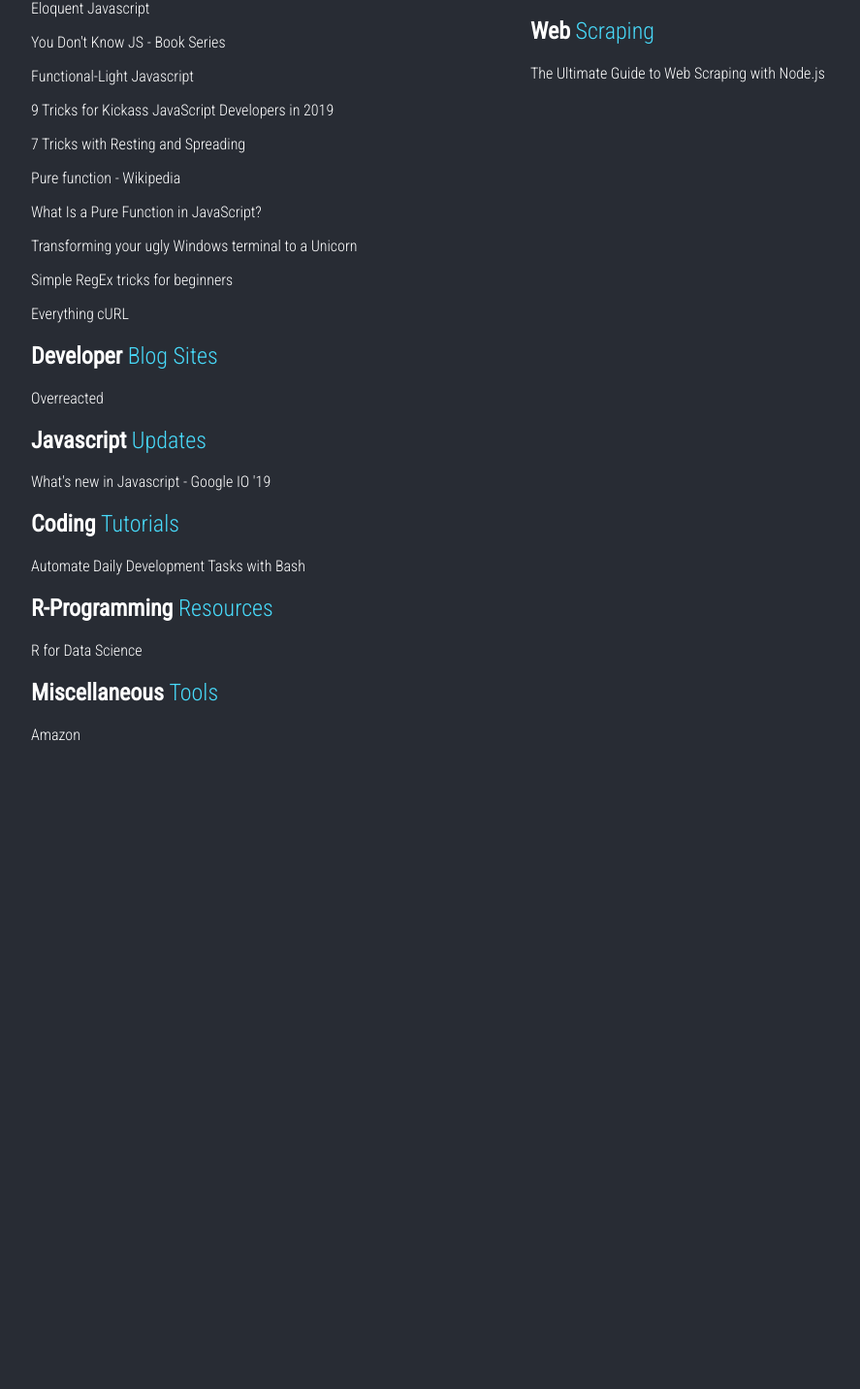
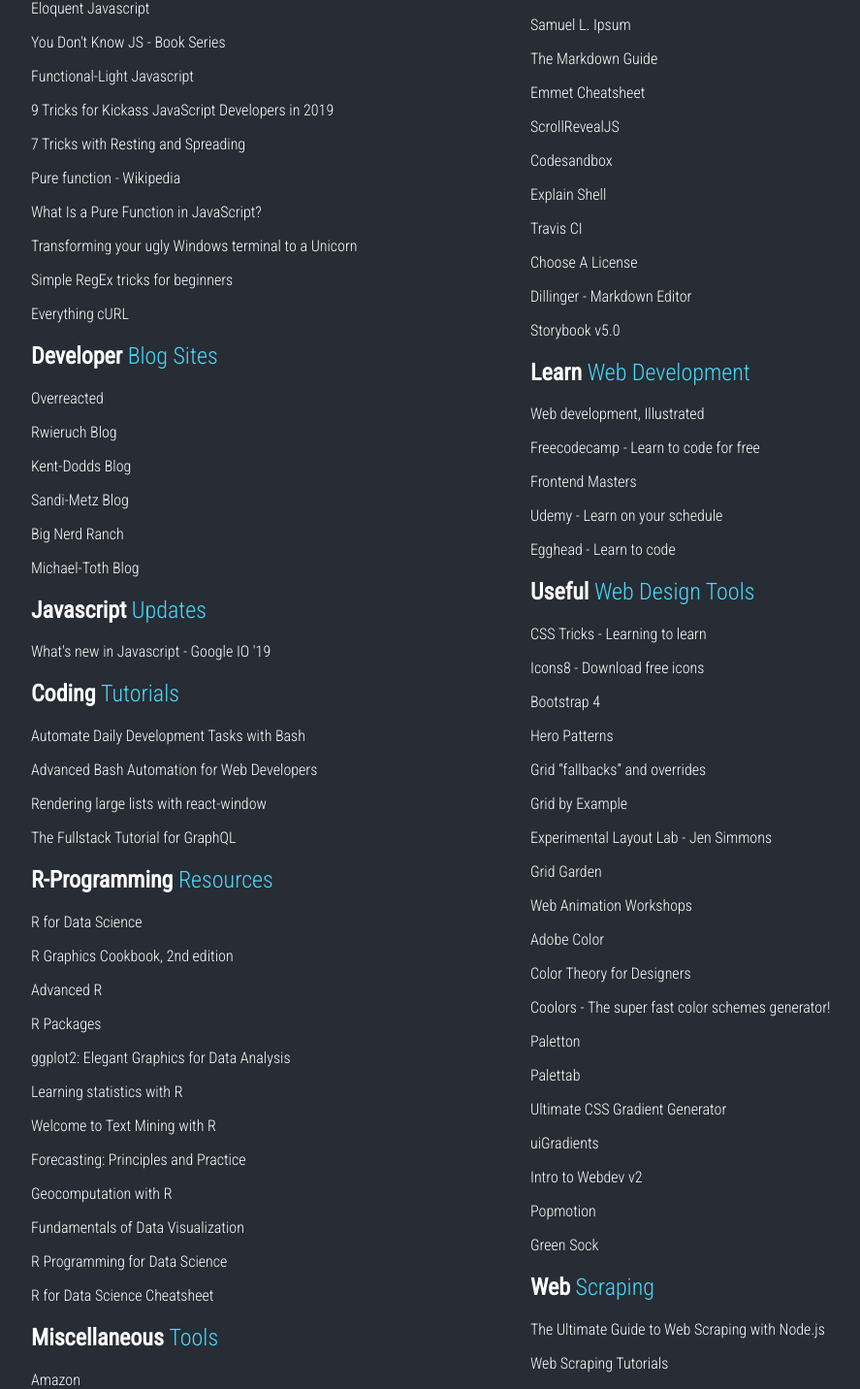
Before and after one commit to siegblink/webdev-resources, a React (Create React App) app: page / in a window 1280 px wide. Shown: the part 357-1789 px from the top of the page at 97% size, without its empty margins (108-995 px from the left). Before the commit the page ends 1148 px from the top, so only its background shows below. Built offline with nearby package versions, Linux system fonts and the light colour scheme.

Commit message:
Update title in index.html and refactor everything in data directory

```diff
--- a/public/index.html
+++ b/public/index.html
@@ -23,7 +23,7 @@
       href="https://fonts.googleapis.com/css?family=Roboto+Condensed:300,400"
       rel="stylesheet"
     />
-    <title>React App</title>
+    <title>WebDev Resources</title>
   </head>
   <body>
     <noscript>You need to enable JavaScript to run this app.</noscript>
--- a/src/data/codingTutorials.js
+++ b/src/data/codingTutorials.js
@@ -5,7 +5,20 @@
       {
         name: 'Automate Daily Development Tasks with Bash',
         url:
-          'https://egghead.io/courses/automate-daily-development-tasks-with-bash?utm_source=newsletter&amp%3Butm_medium=email&utm_medium=email',
+          'https://egghead.io/courses/automate-daily-development-tasks-with-bash?utm_source=newsletter&%3Butm_medium=email&utm_medium=email',
+      },
+      {
+        name: 'Advanced Bash Automation for Web Developers',
+        url:
+          'https://egghead.io/courses/advanced-bash-automation-for-web-developers?utm_content=advanced-bash-automation-for-web-developers&%3Butm_medium=email&%3Butm_source=drip&%3Butm_term=bash&utm_medium=email',
+      },
+      {
+        name: 'Rendering large lists with react-window',
+        url: 'https://addyosmani.com/blog/react-window/',
+      },
+      {
+        name: 'The Fullstack Tutorial for GraphQL',
+        url: 'https://www.howtographql.com/',
       },
     ],
   }
--- a/src/data/developerBlogSites.js
+++ b/src/data/developerBlogSites.js
@@ -6,6 +6,26 @@
         name: 'Overreacted',
         url: 'https://overreacted.io/',
       },
+      {
+        name: 'Rwieruch Blog',
+        url: 'https://www.robinwieruch.de/',
+      },
+      {
+        name: 'Kent-Dodds Blog',
+        url: 'https://kentcdodds.com/blog',
+      },
+      {
+        name: 'Sandi-Metz Blog',
+        url: 'https://www.sandimetz.com/',
+      },
+      {
+        name: 'Big Nerd Ranch',
+        url: 'https://www.bignerdranch.com/blog/',
+      },
+      {
+        name: 'Michael-Toth Blog',
+        url: 'https://michaeltoth.me/',
+      },
     ],
   }
 }
--- a/src/data/essentialWebTools.js
+++ b/src/data/essentialWebTools.js
@@ -6,6 +6,54 @@
         name: 'Github: Built for Developers',
         url: 'https://github.com/',
       },
+      {
+        name: 'Git Documentation',
+        url: 'https://www.git-scm.com/docs/git/2.21.0',
+      },
+      {
+        name: 'Oh Shit Git',
+        url: 'https://ohshitgit.com/',
+      },
+      {
+        name: 'Samuel L. Ipsum',
+        url: 'https://slipsum.com/',
+      },
+      {
+        name: 'The Markdown Guide',
+        url: 'https://www.markdownguide.org/',
+      },
+      {
+        name: 'Emmet Cheatsheet',
+        url: 'https://docs.emmet.io/cheat-sheet/',
+      },
+      {
+        name: 'ScrollRevealJS',
+        url: 'https://scrollrevealjs.org/',
+      },
+      {
+        name: 'Codesandbox',
+        url: 'https://codesandbox.io/dashboard/recent',
+      },
+      {
+        name: 'Explain Shell',
+        url: 'https://explainshell.com/',
+      },
+      {
+        name: 'Travis CI',
+        url: 'https://travis-ci.com/',
+      },
+      {
+        name: 'Choose A License',
+        url: 'https://choosealicense.com/',
+      },
+      {
+        name: 'Dillinger - Markdown Editor',
+        url: 'https://dillinger.io/',
+      },
+      {
+        name: 'Storybook v5.0',
+        url: 'https://storybook.js.org/',
+      },
     ],
   }
 }
--- a/src/data/everythingReact.js
+++ b/src/data/everythingReact.js
@@ -6,6 +6,19 @@
         name: 'React - Docs',
         url: 'https://reactjs.org/docs/getting-started.html',
       },
+      {
+        name: 'Next',
+        url: 'https://nextjs.org/',
+      },
+      {
+        name: 'Gatsby',
+        url: 'https://www.gatsbyjs.org/',
+      },
+      {
+        name: 'Loadable Components',
+        url:
+          'https://www.smooth-code.com/open-source/loadable-components/docs/getting-started/',
+      },
     ],
   }
 }
--- a/src/data/learnWebDevelopment.js
+++ b/src/data/learnWebDevelopment.js
@@ -3,8 +3,24 @@
     title: 'Learn Web Development',
     links: [
       {
-        name: 'Web Development, Illustrated',
+        name: 'Web development, Illustrated',
         url: 'https://illustrated.dev/',
+      },
+      {
+        name: 'Freecodecamp - Learn to code for free',
+        url: 'https://www.freecodecamp.org/',
+      },
+      {
+        name: 'Frontend Masters',
+        url: 'https://frontendmasters.com/',
+      },
+      {
+        name: 'Udemy - Learn on your schedule',
+        url: 'https://www.udemy.com/',
+      },
+      {
+        name: 'Egghead - Learn to code',
+        url: 'https://egghead.io/',
       },
     ],
   }
--- a/src/data/miscellaneousTools.js
+++ b/src/data/miscellaneousTools.js
@@ -6,6 +6,19 @@
         name: 'Amazon',
         url: 'https://www.amazon.com/ref=nav_logo',
       },
+      {
+        name: 'Dropbox',
+        url: 'https://www.dropbox.com/login',
+      },
+      {
+        name: 'Twitter',
+        url: 'https://twitter.com/',
+      },
+      {
+        name: 'Messenger',
+        url:
+          'https://www.messenger.com/login.php?next=https%3A%2F%2Fwww.messenger.com%2Ft%2F1958527114258427',
+      },
     ],
   }
 }
--- a/src/data/mustReadList.js
+++ b/src/data/mustReadList.js
@@ -1,14 +1,88 @@
-import getBookmarks from '../api/getBookmarks'
-
 export default function getMustReadList() {
-  const bookmarks = {
+  return {
     title: 'Must Read List',
-    links: [],
+    links: [
+      {
+        name: 'JavaScript - MDN Web Docs',
+        url: 'https://developer.mozilla.org/en-US/docs/Web/JavaScript',
+      },
+      {
+        name: 'ES5 to ESNext',
+        url:
+          'https://medium.freecodecamp.org/es5-to-esnext-heres-every-feature-added-to-javascript-since-2015-d0c255e13c6e?fbclid=IwAR2YDXteQ5dB8t7ICv-evCuTztTheHSEfywPhvpOLItYPLqyU1ECd1OTAfs',
+      },
+      {
+        name: 'DOM Manipulation in Vanilla JS',
+        url:
+          'https://medium.com/@carlosdaviddacosta/dom-manipulation-in-vanilla-js-2036a568dcd9',
+      },
+      {
+        name: 'The complexity of simple algorithms and data structures in JS',
+        url:
+          'https://medium.freecodecamp.org/the-complexity-of-simple-algorithms-and-data-structures-in-javascript-11e25b29de1e',
+      },
+      {
+        name: 'JavaScript Symbols: But Why?',
+        url:
+          'https://medium.com/intrinsic/javascript-symbols-but-why-6b02768f4a5c',
+      },
+      {
+        name: 'Getting creative with the Console API!',
+        url: 'https://areknawo.com/getting-creative-with-the-console-api/',
+      },
+      {
+        name: 'You-Dont-Need-jQuery',
+        url: 'https://github.com/nefe/You-Dont-Need-jQuery#readme',
+      },
+      {
+        name: 'Frontend Developer Handbook 2019',
+        url: 'https://frontendmasters.com/books/front-end-handbook/2019/#1.1',
+      },
+      {
+        name: 'Eloquent Javascript',
+        url: 'https://eloquentjavascript.net/',
+      },
+      {
+        name: "You Don't Know JS - Book Series",
+        url: 'https://github.com/getify/You-Dont-Know-JS',
+      },
+      {
+        name: 'Functional-Light Javascript',
+        url: 'https://github.com/getify/Functional-Light-JS',
+      },
+      {
+        name: '9 Tricks for Kickass JavaScript Developers in 2019',
+        url:
+          'https://levelup.gitconnected.com/9-tricks-for-kickass-javascript-developers-in-2019-eb01dd3def2a',
+      },
+      {
+        name: '7 Tricks with Resting and Spreading',
+        url:
+          'https://blog.bitsrc.io/6-tricks-with-resting-and-spreading-javascript-objects-68d585bdc83',
+      },
+      {
+        name: 'Pure function - Wikipedia',
+        url: 'https://en.wikipedia.org/wiki/Pure_function',
+      },
+      {
+        name: 'What Is a Pure Function in JavaScript?',
+        url:
+          'https://medium.freecodecamp.org/what-is-a-pure-function-in-javascript-acb887375dfe',
+      },
+      {
+        name: 'Transforming your ugly Windows terminal to a Unicorn',
+        url:
+          'https://medium.com/@blurdylan/transforming-your-ugly-terminal-to-a-unicorn-b83f315a36d1',
+      },
+      {
+        name: 'Simple RegEx tricks for beginners',
+        url:
+          'https://medium.freecodecamp.org/simple-regex-tricks-for-beginners-3acb3fa257cb',
+      },
+      {
+        name: 'Everything cURL',
+        url: 'https://ec.haxx.se/',
+      },
+    ],
   }
-
-  const data = getBookmarks()
-  const mustReadListData = data.slice(0, 18)
-  bookmarks.links = [...mustReadListData]
-
-  return bookmarks
 }
--- a/src/data/rProgrammingResources.js
+++ b/src/data/rProgrammingResources.js
@@ -6,6 +6,51 @@
         name: 'R for Data Science',
         url: 'https://r4ds.had.co.nz/',
       },
+      {
+        name: 'R Graphics Cookbook, 2nd edition',
+        url: 'https://r-graphics.org/',
+      },
+      {
+        name: 'Advanced R',
+        url: 'https://adv-r.hadley.nz/',
+      },
+      {
+        name: 'R Packages',
+        url: 'https://r-pkgs.org/',
+      },
+      {
+        name: 'ggplot2: Elegant Graphics for Data Analysis',
+        url: 'https://github.com/hadley/ggplot2-book',
+      },
+      {
+        name: 'Learning statistics with R',
+        url: 'https://learningstatisticswithr.com/book/',
+      },
+      {
+        name: 'Welcome to Text Mining with R',
+        url: 'https://www.tidytextmining.com/',
+      },
+      {
+        name: 'Forecasting: Principles and Practice',
+        url: 'https://otexts.com/fpp2/',
+      },
+      {
+        name: 'Geocomputation with R',
+        url: 'https://geocompr.robinlovelace.net/',
+      },
+      {
+        name: 'Fundamentals of Data Visualization',
+        url: 'https://serialmentor.com/dataviz/',
+      },
+      {
+        name: 'R Programming for Data Science',
+        url: 'https://bookdown.org/rdpeng/rprogdatascience/',
+      },
+      {
+        name: 'R for Data Science Cheatsheet',
+        url:
+          'https://s3.amazonaws.com/assets.datacamp.com/blog_assets/Tidyverse+Cheat+Sheet.pdf',
+      },
     ],
   }
 }
--- a/src/data/usefulWebDesignTools.js
+++ b/src/data/usefulWebDesignTools.js
@@ -6,6 +6,79 @@
         name: 'CSS Tricks - Learning to learn',
         url: 'https://css-tricks.com/learning-to-learn/',
       },
+      {
+        name: 'Icons8 - Download free icons',
+        url: 'https://icons8.com/',
+      },
+      {
+        name: 'Bootstrap 4',
+        url: 'https://getbootstrap.com/',
+      },
+      {
+        name: 'Hero Patterns',
+        url: 'https://www.heropatterns.com/',
+      },
+      {
+        name: 'Grid “fallbacks” and overrides',
+        url: 'https://rachelandrew.co.uk/css/cheatsheets/grid-fallbacks',
+      },
+      {
+        name: 'Grid by Example',
+        url: 'https://gridbyexample.com/',
+      },
+      {
+        name: 'Experimental Layout Lab - Jen Simmons',
+        url: 'https://labs.jensimmons.com/',
+      },
+      {
+        name: 'Grid Garden',
+        url: 'http://cssgridgarden.com/',
+      },
+      {
+        name: 'Web Animation Workshops',
+        url: 'https://webanimationworkshops.com/',
+      },
+      {
+        name: 'Adobe Color',
+        url: 'https://color.adobe.com/create',
+      },
+      {
+        name: 'Color Theory for Designers',
+        url:
+          'https://www.smashingmagazine.com/2010/02/color-theory-for-designer-part-3-creating-your-own-color-palettes/',
+      },
+      {
+        name: 'Coolors - The super fast color schemes generator!',
+        url: 'https://coolors.co/',
+      },
+      {
+        name: 'Paletton',
+        url: 'http://paletton.com/#uid=1000u0kllllaFw0g0qFqFg0w0aF',
+      },
+      {
+        name: 'Palettab',
+        url: 'https://palettab.com/',
+      },
+      {
+        name: 'Ultimate CSS Gradient Generator',
+        url: 'http://www.colorzilla.com/gradient-editor/',
+      },
+      {
+        name: 'uiGradients',
+        url: 'https://uigradients.com/',
+      },
+      {
+        name: 'Intro to Webdev v2',
+        url: 'https://btholt.github.io/intro-to-web-dev-v2/',
+      },
+      {
+        name: 'Popmotion',
+        url: 'https://popmotion.io/',
+      },
+      {
+        name: 'Green Sock',
+        url: 'https://greensock.com/',
+      },
     ],
   }
 }
--- a/src/data/webScraping.js
+++ b/src/data/webScraping.js
@@ -7,6 +7,18 @@
         url:
           'https://medium.freecodecamp.org/the-ultimate-guide-to-web-scraping-with-node-js-daa2027dcd3',
       },
+      {
+        name: 'Web Scraping Tutorials',
+        url: 'https://www.scrapehero.com/web-scraping-tutorials/',
+      },
+      {
+        name: 'Cheerio - jQuery for the Server',
+        url: 'https://cheerio.js.org/',
+      },
+      {
+        name: 'Puppeteer - High-level API to control Chrome',
+        url: 'https://pptr.dev/',
+      },
     ],
   }
 }
```
